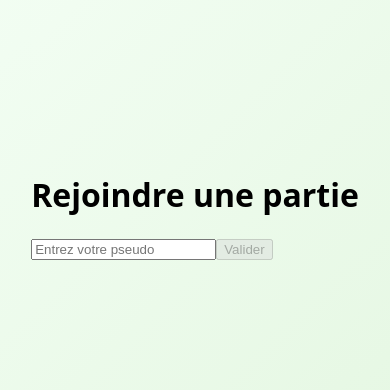
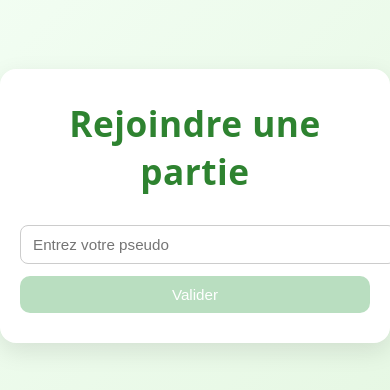
Before and after one commit to ggratchev/PlanningPoker, a React (Vite) app in the folder frontend/: page /rejoindre-partie in a window 390 px wide. Shown: the part 216-606 px from the top of the page. Built offline with nearby package versions, Linux system fonts and the light colour scheme.

Commit message:
Css for RejoindrePartie + added appearing animation when entering pages.

```diff
--- a/frontend/src/CreerPartie.css
+++ b/frontend/src/CreerPartie.css
@@ -1,16 +1,29 @@
 /* Carte centrale */
 .carte_creer_partie {
   background-color: #ffffff;
-  padding: 40px 60px;          /* même padding que Div_principal */
+  padding: 40px 60px;
   border-radius: 16px;
   box-shadow: 0 8px 24px rgba(0, 0, 0, 0.1);
-  max-width: 800px;            /* même largeur max que Div_principal */
-  width: 90%;                  /* même width */
+  max-width: 800px;
+  width: 90%;
   text-align: center;
+
+/* Petite animation d'apparition (fade + légère montée) */
+  opacity: 0;
+  transform: translateY(10px);
+  animation: apparition_carte 0.4s ease-out forwards;
+}
+
+/* Animation keyframes pour la carte */
+@keyframes apparition_carte {
+  to {
+    opacity: 1;
+    transform: translateY(0);
+  }
 }
 
 .titre_creer_partie {
-  font-size: 2.2rem;           /* aligné sur titre_principal */
+  font-size: 2.2rem;  /* aligné sur titre_principal */
   margin-bottom: 30px;
   color: #2e8330;
   letter-spacing: 0.5px;
--- a/frontend/src/RejoindrePartie.css
+++ b/frontend/src/RejoindrePartie.css
@@ -0,0 +1,115 @@
+.Rejoindre_partie {
+  height: 100vh;
+  display: flex;
+  justify-content: center;
+  align-items: center;
+  background: linear-gradient(135deg, #f5fff6, #e3f6e0);
+  font-family: "Rubik", system-ui, -apple-system, BlinkMacSystemFont, "Segoe UI", sans-serif;
+}
+
+.carte_rejoindre_partie {
+  background-color: #ffffff;
+  padding: 40px 60px;
+  border-radius: 16px;
+  box-shadow: 0 8px 24px rgba(0, 0, 0, 0.1);
+  max-width: 800px;
+  width: 90%;
+  text-align: center;
+
+  /* Petite animation d'apparition (fade + légère montée) */
+  opacity: 0;
+  transform: translateY(10px);
+  animation: apparition_carte 0.4s ease-out forwards;
+}
+
+/* Animation keyframes pour la carte */
+@keyframes apparition_carte {
+  to {
+    opacity: 1;
+    transform: translateY(0);
+  }
+}
+
+
+.titre_rejoindre_partie {
+  font-size: 2.2rem;
+  color: #2e8330;
+  margin: 0 0 30px 0;
+  letter-spacing: 0.5px;
+  font-weight: 600;
+}
+
+/* Ligne formulaire : input + bouton */
+.ligne_formulaire_rejoindre {
+  display: flex;
+  justify-content: center;
+  align-items: center;
+  gap: 12px;
+}
+
+
+.champ_texte_rejoindre {
+  padding: 10px 12px;
+  border-radius: 8px;
+  border: 1px solid #cccccc;
+  font-size: 0.95rem;
+  min-width: 220px;
+  outline: none;
+  transition: border-color 0.2s ease, box-shadow 0.2s ease, transform 0.15s ease;
+}
+
+/* Effet focus sur le champ */
+.champ_texte_rejoindre:focus {
+  border-color: #4caf50;
+  box-shadow: 0 0 0 2px rgba(76, 175, 80, 0.2);
+  transform: translateY(-1px); /* léger lift au focus */
+}
+
+.bouton_valider_rejoindre {
+  padding: 10px 24px;
+  border-radius: 10px;
+  border: none;
+  background-color: #4caf50;
+  color: #ffffff;
+  font-size: 0.95rem;
+  font-weight: 500;
+  cursor: pointer;
+  transition: background-color 0.2s ease, transform 0.15s ease, box-shadow 0.2s ease;
+}
+
+/* Effet quand le bouton est survolé ET cliquable */
+.bouton_valider_rejoindre:hover:enabled {
+  background-color: #45a049;                 /* vert un peu plus foncé */
+  transform: translateY(-2px);               /* légère remontée */
+  box-shadow: 0 4px 10px rgba(76, 175, 80, 0.3); /* ombre douce */
+}
+
+/* Effet quand le bouton est désactivé */
+.bouton_valider_rejoindre:disabled {
+  background-color: #b9dec0;
+  cursor: not-allowed;
+  box-shadow: none;
+}
+
+/* Effet léger au clic */
+.bouton_valider_rejoindre:active:enabled {
+  transform: translateY(0);
+  box-shadow: 0 2px 4px rgba(76, 175, 80, 0.2);
+}
+
+/* Responsive : empile l'input et le bouton sur petit écran */
+@media (max-width: 600px) {
+  .carte_rejoindre_partie {
+    padding: 30px 20px;
+  }
+
+  .ligne_formulaire_rejoindre {
+    flex-direction: column;
+    align-items: stretch;
+  }
+
+  .champ_texte_rejoindre,
+  .bouton_valider_rejoindre {
+    width: 100%;
+  }
+}
```
